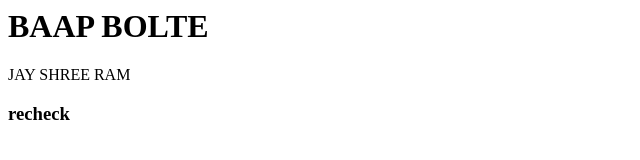
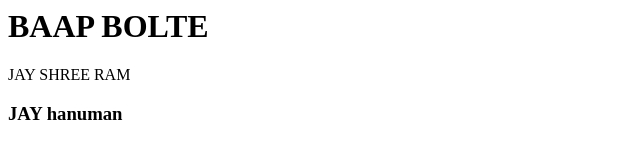
Before and after one commit to SaurabhGautam007/localrepo, a plain HTML site: page index.html in a window 1280 px wide. Shown: the full height of the page, 0-640 px from the left. Drawn offline with Linux system fonts and the light colour scheme.

Commit message:
Update index.html

```diff
--- a/index.html
+++ b/index.html
@@ -2,4 +2,4 @@
 
 <p>JAY SHREE RAM</p>
 
-<h3>recheck</h3>
+<h3>JAY hanuman</h3>
```
